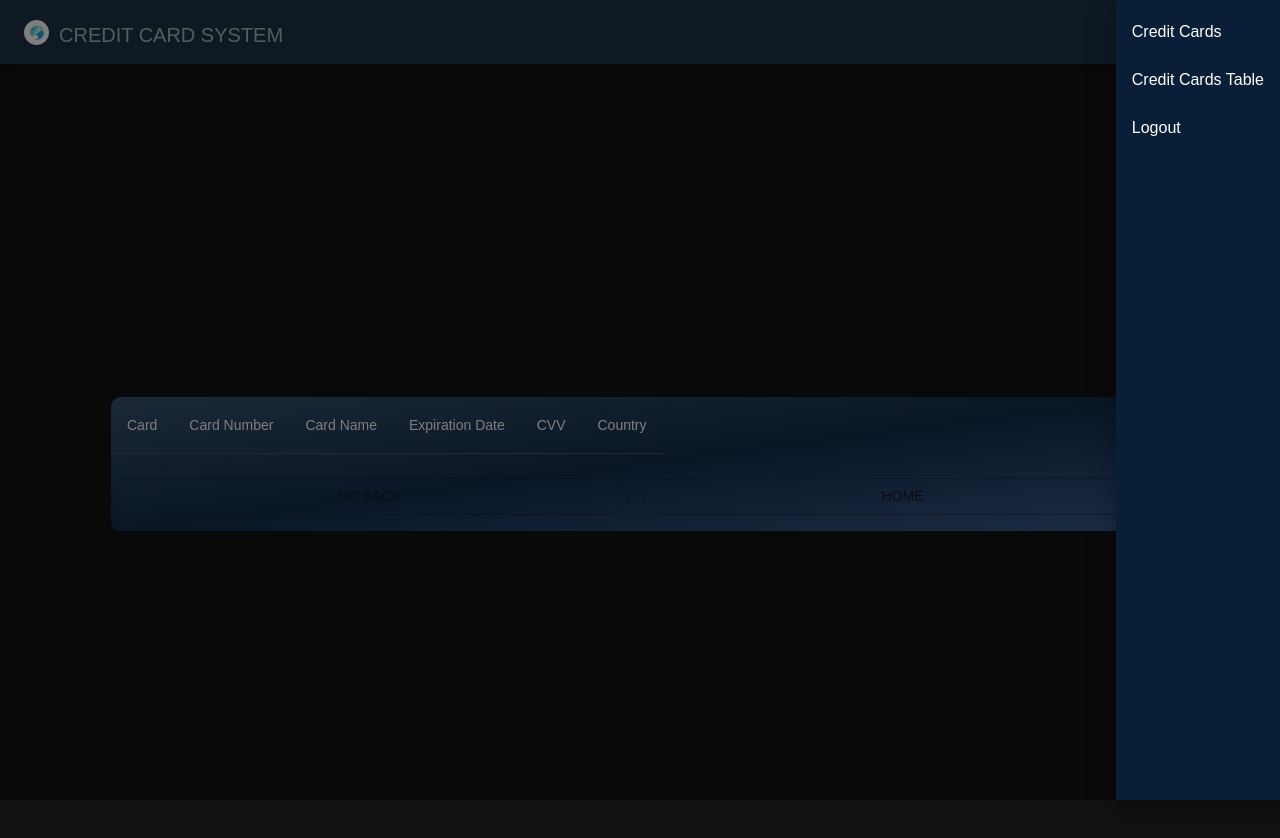
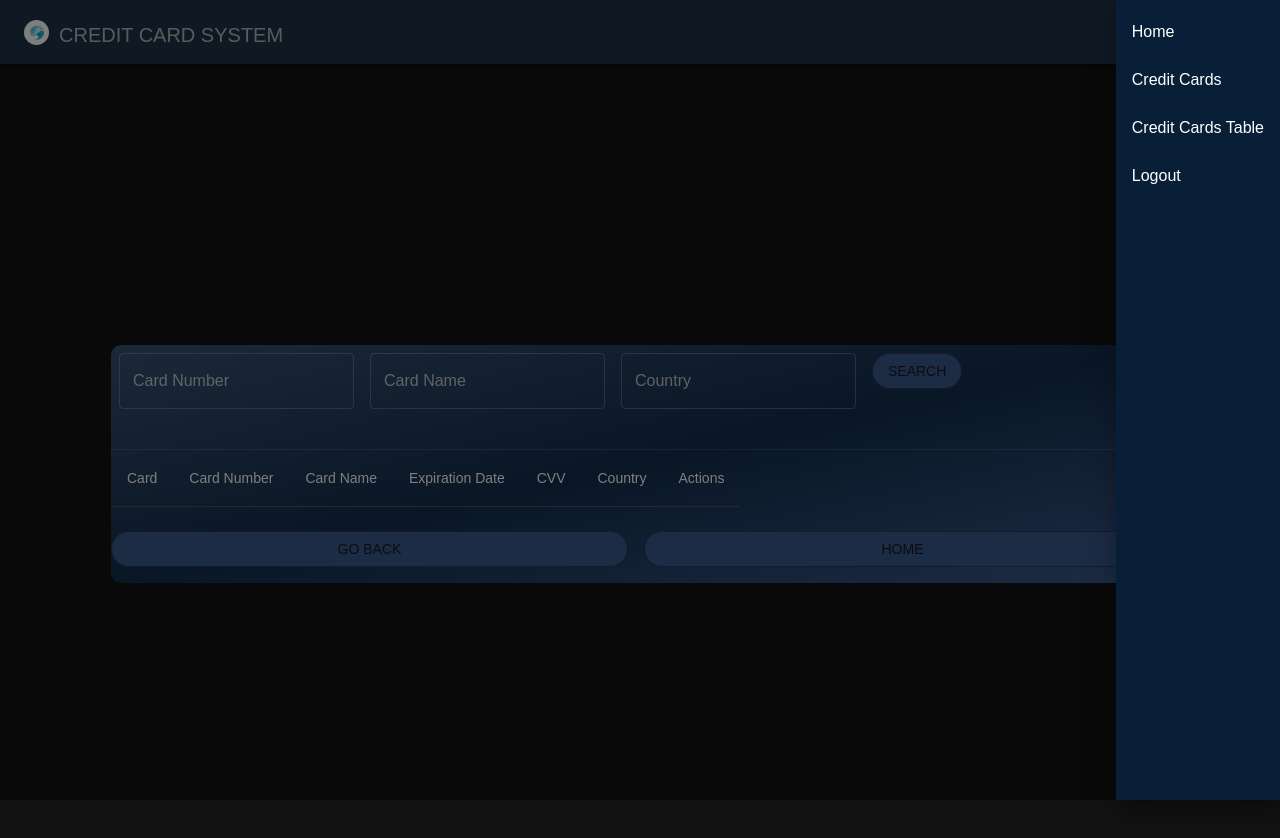
Before and after one commit to audreythando/credit-card-system, a React (Create React App) app: page /table in a window 1280 px wide. Both pictures are taken after a click on the button "menu". Shown: the top 838 px of the page. Built offline with nearby package versions, Linux system fonts and the light colour scheme.

Commit message:
add modal

```diff
--- a/src/components/CreditCard.tsx
+++ b/src/components/CreditCard.tsx
@@ -333,7 +333,7 @@ const CreditCard: React.FC<CreditCardProps> = ({ onCardSubmit }) => {
                     fullWidth
                     variant="outlined"
                     color="primary"
-                    sx={{ mt: 3, mb: 2 , borderRadius: "25px" }}
+                    sx={{ mt: 3, mb: 2 , borderRadius: "25px", backgroundColor:" #38598b" }}
                     disabled={isSubmitting || isBlockedCountry}
                     onClick={handleButtonClick}
                   >
--- a/src/components/CreditCardTable.tsx
+++ b/src/components/CreditCardTable.tsx
@@ -1,9 +1,26 @@
-import { Box, Button, Grid, Table, TableBody, TableCell, TableHead, TableRow } from "@mui/material";
-import React from "react";
+import {
+  Box,
+  Button,
+  Grid,
+  TableBody,
+  TableCell,
+  TableHead,
+  TableRow,
+  TextField,
+  IconButton,
+  Modal,
+  Typography,
+  Divider,
+} from "@mui/material";
+import React, { useState } from "react";
 import { useNavigate } from "react-router-dom";
 import Cards from "react-credit-cards-2";
-import 'react-credit-cards-2/dist/es/styles-compiled.css';
+import DeleteIcon from "@mui/icons-material/Delete";
+import EditIcon from "@mui/icons-material/Edit";
+import "react-credit-cards-2/dist/es/styles-compiled.css";
 import "./CreditCard.css";
+import { Form, Formik} from "formik";
+
 
 interface CardDetails {
   number: string;
@@ -19,36 +36,150 @@ interface CreditCardTableProps {
 
 const CreditCardTable: React.FC<CreditCardTableProps> = ({ creditCards }) => {
   const navigate = useNavigate();
+  const [searchCriteria, setSearchCriteria] = useState({
+    number: "",
+    name: "",
+    country: "",
+  });
+  const [filteredCards, setFilteredCards] = useState(creditCards);
+  const [editingCardIndex, setEditingCardIndex] = useState(-1);
+  const [editModalOpen, setEditModalOpen] = useState(false);
+const [editedCard, setEditedCard] = useState<CardDetails | null>(null);
+
 
   const handleGoBack = () => {
     navigate("/credit-card");
-}
+  };
+
   const handleCardDisplay = () => {
     navigate("/");
+  };
+
+  const handleSearch = () => {
+    // Filter the creditCards array based on search criteria
+    const filtered = creditCards.filter((card) => {
+      const { number, name, country } = searchCriteria;
+      return (
+        card.number.includes(number) &&
+        card.name.includes(name) &&
+        card.country.includes(country)
+      );
+    });
+    setFilteredCards(filtered);
+  };
+
+  const handleInputChange = (event: React.ChangeEvent<HTMLInputElement>) => {
+    const { name, value } = event.target;
+    setSearchCriteria({
+      ...searchCriteria,
+      [name]: value,
+    });
+  };
+
+  const openEditModal = (card: CardDetails) => {
+    setEditedCard(card);
+    setEditModalOpen(true);
+  };
+
+
+  const handleEditCard = (editedCard: CardDetails) => {
+    const updatedCards = filteredCards.map((card) => {
+      if (card.number === editedCard.number) {
+        return editedCard;
       }
+      return card;
+    });
+    setFilteredCards(updatedCards);
+    setEditModalOpen(false);
+
+    // Update local storage if needed
+    const storedCards = JSON.parse(localStorage.getItem("creditCards") || "[]") as CardDetails[];
+    const updatedStoredCards = storedCards.map((card) => {
+      if (card.number === editedCard.number) {
+        return editedCard;
+      }
+      return card;
+    });
+    localStorage.setItem("creditCards", JSON.stringify(updatedStoredCards));
+  };
+
+  const handleSaveEdit = (index: number, editedCard: CardDetails) => {
+    const updatedCards = [...creditCards];
+    updatedCards[index] = editedCard;
+    setFilteredCards(updatedCards);
+    setEditingCardIndex(-1);
+  };
+
+  const handleDeleteCard = (cardNumber: string) => {
+    // Update local storage to remove the card
+    const storedCards = JSON.parse(localStorage.getItem("creditCards") || "[]") as CardDetails[];
+    const updatedStoredCards = storedCards.filter((card) => card.number !== cardNumber);
+    localStorage.setItem("creditCards", JSON.stringify(updatedStoredCards));
+
+    // Update the filteredCards state to remove the card
+    const updatedCards = filteredCards.filter((card) => card.number !== cardNumber);
+    setFilteredCards(updatedCards);
+  };
+
+
+
 
   return (
-    <Table sx={{ minWidth: 1050, mt: 2 }} aria-label="Credit Card Table">
+    <Box sx={{ minWidth: 1050, mt: 2 }} aria-label="Credit Card Table">
       <Box
         sx={{
-          backgroundImage:"linear-gradient(to bottom right, #385170,#142d4c,  #38598b)",
-          borderRadius: '10px',
-          backgroundColor: 'transparent',
+          backgroundImage:
+            "linear-gradient(to bottom right, #385170,#142d4c,  #38598b)",
+          borderRadius: "10px",
+          backgroundColor: "transparent",
         }}
       >
+        <TextField
+          label="Card Number"
+          name="number"
+          value={searchCriteria.number}
+          onChange={handleInputChange}
+          sx={{ margin: "0.5rem" }}
+        />
+        <TextField
+          label="Card Name"
+          name="name"
+          value={searchCriteria.name}
+          onChange={handleInputChange}
+          sx={{ margin: "0.5rem" }}
+        />
+        <TextField
+          label="Country"
+          name="country"
+          value={searchCriteria.country}
+          onChange={handleInputChange}
+          sx={{ margin: "0.5rem" }}
+        />
+        <Button
+          type="button"
+          variant="outlined"
+          color="primary"
+          onClick={handleSearch}
+          sx={{ margin: "0.5rem", borderRadius: "25px" ,backgroundColor:" #38598b"}}
+        >
+          Search
+        </Button>
+
+        <Divider sx={{mt:4}}/>
+
         <TableHead>
           <TableRow>
-       <TableCell>Card </TableCell>
+            <TableCell>Card</TableCell>
             <TableCell>Card Number</TableCell>
             <TableCell>Card Name</TableCell>
             <TableCell>Expiration Date</TableCell>
             <TableCell>CVV</TableCell>
             <TableCell>Country</TableCell>
+            <TableCell>Actions</TableCell>
           </TableRow>
-
         </TableHead>
         <TableBody>
-          {creditCards.map((card, index) => (
+          {filteredCards.map((card, index) => (
             <TableRow key={index}>
               <TableCell>
                 <Cards
@@ -63,8 +194,35 @@ const handleCardDisplay = () => {
               <TableCell>{card.expiry}</TableCell>
               <TableCell>{card.cvc}</TableCell>
               <TableCell>{card.country}</TableCell>
-
-
+              <TableCell>
+                {editingCardIndex === index ? (
+                  <Button
+                    variant="contained"
+                    color="primary"
+                    sx={{backgroundColor:" #38598b"}}
+                    onClick={() => handleSaveEdit(index, card)}
+                  >
+                    Save
+                  </Button>
+                ) : (
+                  <>
+                    <IconButton
+                      color="primary"
+                      aria-label="Edit"
+                      onClick={() => openEditModal(card)}
+                    >
+                      <EditIcon  color="primary" sx={{backgroundColor:" #38598b"}} />
+                    </IconButton>
+                    <IconButton
+                      color="secondary"
+                      aria-label="Delete"
+                      onClick={() => handleDeleteCard(card.number)}
+                    >
+                      <DeleteIcon  color="primary"sx={{backgroundColor:" #38598b"}}/>
+                    </IconButton>
+                  </>
+                )}
+              </TableCell>
             </TableRow>
           ))}
         </TableBody>
@@ -76,7 +234,7 @@ const handleCardDisplay = () => {
               variant="outlined"
               color="primary"
               onClick={handleGoBack}
-         sx={{ mt: 3, mb: 2, borderRadius: "25px" }}
+              sx={{ mt: 3, mb: 2, borderRadius: "25px", backgroundColor:" #38598b" }}
             >
               Go Back
             </Button>
@@ -88,14 +246,111 @@ const handleCardDisplay = () => {
               variant="outlined"
               color="primary"
               onClick={handleCardDisplay}
-         sx={{ mt: 3, mb: 2, borderRadius: "25px" }}
+              sx={{ mt: 3, mb: 2, borderRadius: "25px", backgroundColor:" #38598b" }}
             >
               Home
             </Button>
           </Grid>
         </Grid>
       </Box>
-    </Table>
+      <Modal
+  open={editModalOpen}
+  onClose={() => setEditModalOpen(false)}
+  aria-labelledby="edit-card-modal"
+  aria-describedby="edit-card-modal-description"
+  sx={{color:"primary"}}
+>
+  <Box sx={{ position: 'absolute', top: '50%', left: '50%', transform: 'translate(-50%, -50%)', bgcolor: ' #38598b', boxShadow: 24, p: 4, borderRadius: '10px' }}>
+    <Typography variant="h6">Edit Card</Typography>
+    <Divider/>
+    <Formik
+  initialValues={editedCard || { number: '', name: '', expiry: '', cvc: '', country: '' }}
+  onSubmit={(values) => {
+    handleEditCard(values);
+  }}
+>
+  {({ values, handleChange, handleSubmit, isSubmitting, errors, touched }) => (
+    <Form >
+        <Grid container spacing={1}>
+      <Grid item>
+      <TextField
+        fullWidth
+        label="Card Number"
+        variant="outlined"
+        name="number"
+        value={values.number}
+        onChange={handleChange}
+        error={touched.number && Boolean(errors.number)}
+        helperText={touched.number && errors.number}
+      />
+      </Grid>
+      <Grid item>
+      <TextField
+        fullWidth
+        label="Card Name"
+        variant="outlined"
+        name="name"
+        value={values.name}
+        onChange={handleChange}
+        error={touched.name && Boolean(errors.name)}
+        helperText={touched.name && errors.name}
+      />
+      </Grid>
+      <Grid item>
+      <TextField
+        fullWidth
+        label="Expiration Date"
+        variant="outlined"
+        name="expiry"
+        value={values.expiry}
+        onChange={handleChange}
+        error={touched.expiry && Boolean(errors.expiry)}
+        helperText={touched.expiry && errors.expiry}
+      />
+      </Grid>
+      <Grid item>
+      <TextField
+        fullWidth
+        label="CVC"
+        variant="outlined"
+        name="cvc"
+        value={values.cvc}
+        onChange={handleChange}
+        error={touched.cvc && Boolean(errors.cvc)}
+        helperText={touched.cvc && errors.cvc}
+      />
+      </Grid>
+      <Grid item>
+      <TextField
+        fullWidth
+        label="Country"
+        variant="outlined"
+        name="country"
+        value={values.country}
+        onChange={handleChange}
+        error={touched.country && Boolean(errors.country)}
+        helperText={touched.country && errors.country}
+      />
+      </Grid>
+      <Grid item>
+      <Button
+        type="submit"
+        variant="outlined"
+        color="primary"
+        disabled={isSubmitting}
+      >
+        Save
+      </Button>
+      </Grid>
+      </Grid>
+    </Form>
+  )}
+</Formik>
+
+  </Box>
+</Modal>
+
+    </Box>
   );
 };
 
--- a/src/components/Home.tsx
+++ b/src/components/Home.tsx
@@ -1,5 +1,5 @@
 import React from "react";
-import { Grid, Button, Typography, Container, Paper, Box } from "@mui/material";
+import { Grid, Button, Typography, Container, Box } from "@mui/material";
 import { Link } from "react-router-dom";
 import Cards from "../assets/images/credit.png";
 import './CreditCard.css'
@@ -24,7 +24,7 @@ The system allows Admins to submit and validate all credit cards easily by flagi
                 color="primary"
                 component={Link}
                 to="/register"
-                sx={{ mt: 3, mb: 2, borderRadius: "25px"  }}
+                sx={{ mt: 3, mb: 2, borderRadius: "25px" , backgroundColor:" #38598b" }}
               >
                 Login
               </Button>
--- a/src/components/Navbar/Navbar.tsx
+++ b/src/components/Navbar/Navbar.tsx
@@ -113,6 +113,9 @@ export default function ButtonAppBar() {
           className="drawer-background"
         >
           <List sx={{ backgroundColor: "#081f37", height: "100vh" }}>
+            <ListItem onClick={logout}>
+              <ListItemText primary="Home " />
+            </ListItem>
             <ListItem onClick={handleCreditCards}>
               <ListItemText primary="Credit Cards " />
             </ListItem>
```
Lines whose indentation alone changed are shown as unchanged.
